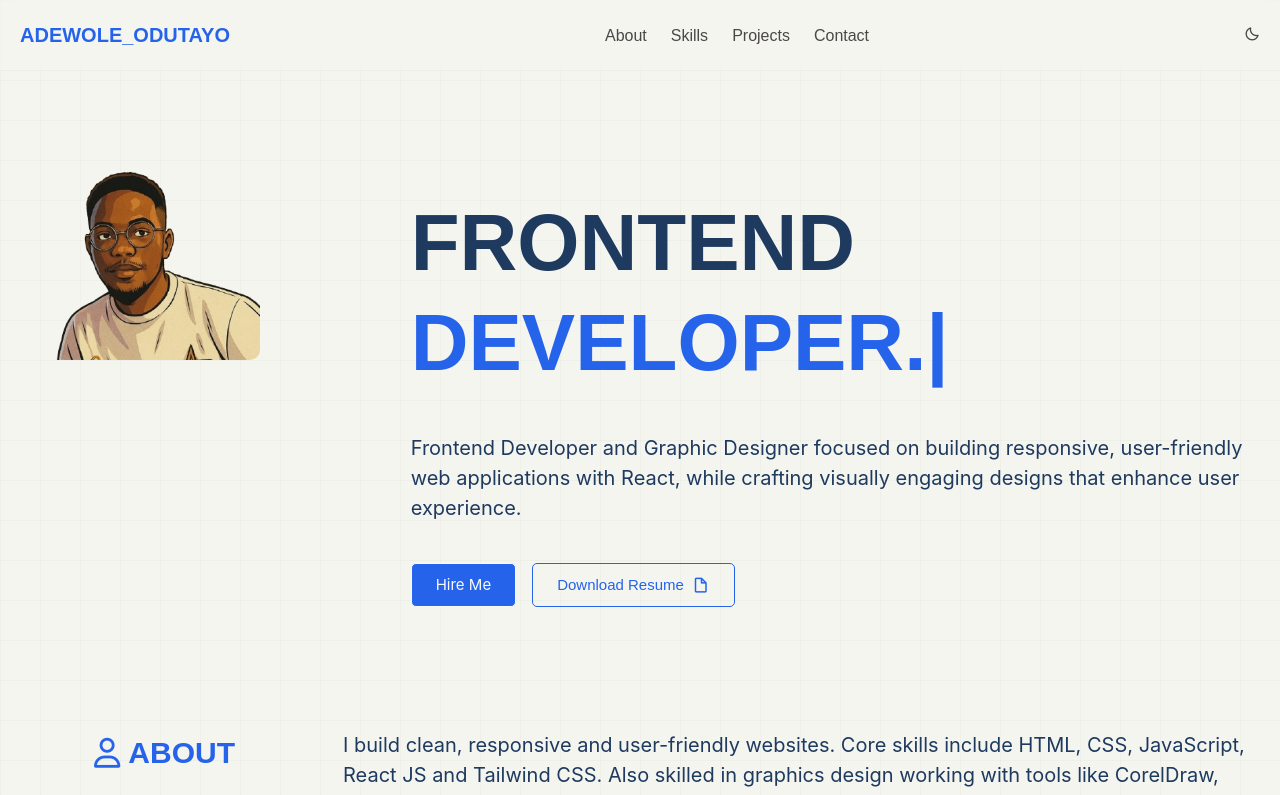
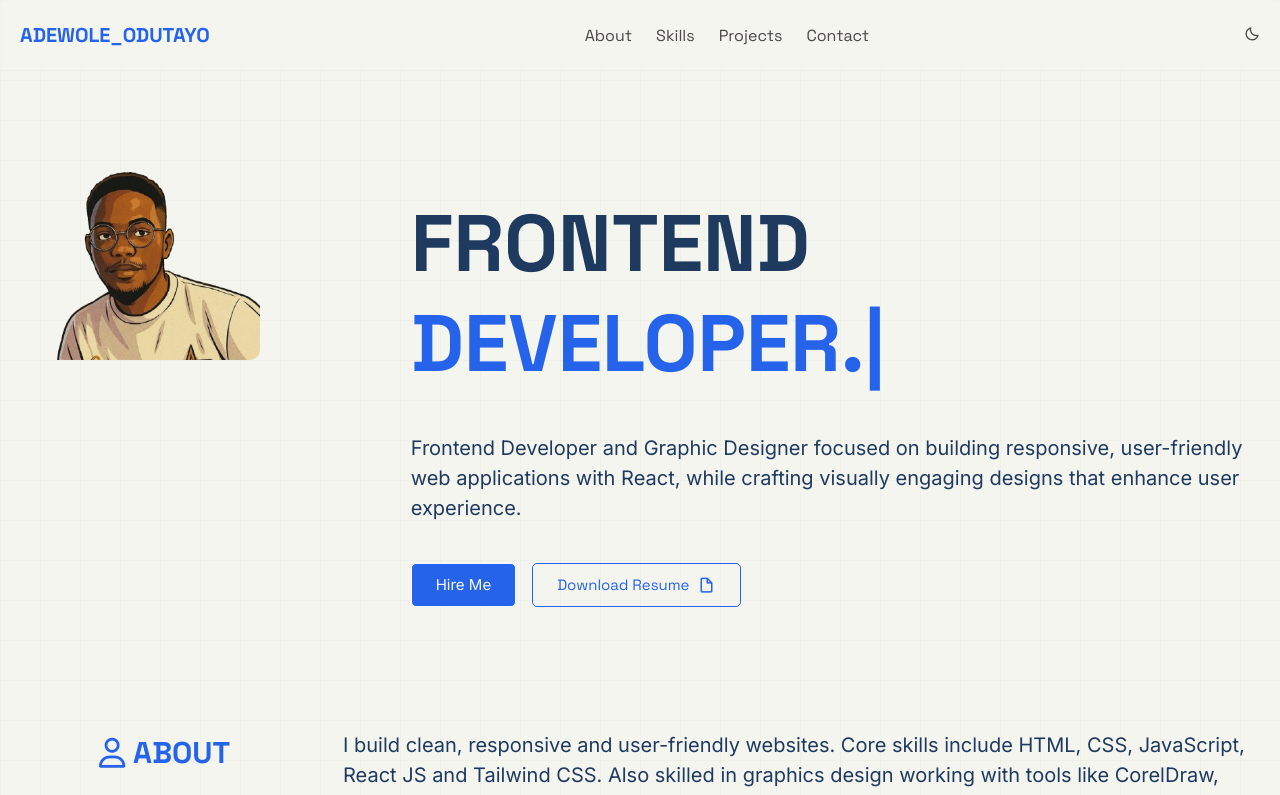
Before and after one commit to WarlayX/Portfolio, a React (Vite) app in the folder My-portfolio/: page / in a window 1280 px wide. Shown: the top 795 px of the page. Built offline with nearby package versions, Linux system fonts and the light colour scheme.

Commit message:
fix-path-index

```diff
--- a/My-portfolio/src/App.jsx
+++ b/My-portfolio/src/App.jsx
@@ -4,7 +4,7 @@ import AOS from 'aos';
 import 'aos/dist/aos.css';
 import ScrollToTop from './components/ScrollToTop';
 import MainLayout from './layouts/Mainlayout';
-import Home from './pages/Home';
+import Home from './Pages/Home';
 
 export default function App() {
   useEffect(() => {
--- a/My-portfolio/src/index.css
+++ b/My-portfolio/src/index.css
@@ -1,6 +1,6 @@
+@import url('https://fonts.googleapis.com/css2?family=Inter:ital,opsz,wght@0,14..32,100..900;1,14..32,100..900&family=Space+Grotesk:wght@300..700&display=swap');
+
 @import "tailwindcss";
-
-@import url('https://fonts.googleapis.com/css2?family=Inter:ital,opsz,wght@0,14..32,100..900;1,14..32,100..900&family=Space+Grotesk:wght@300..700&display=swap');
 
 @theme {
   --font-space: 'Space Grotesk', sans-serif;
```
